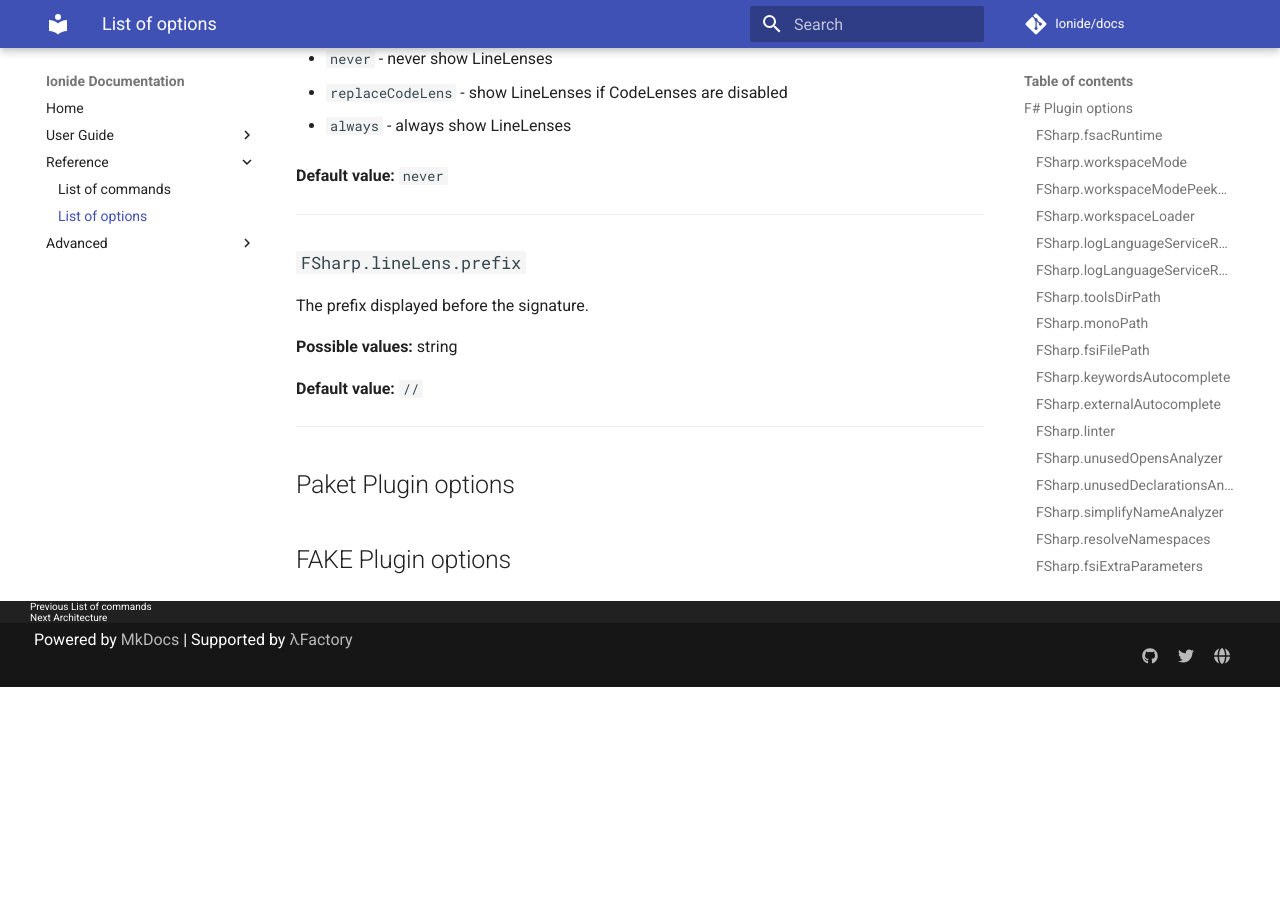
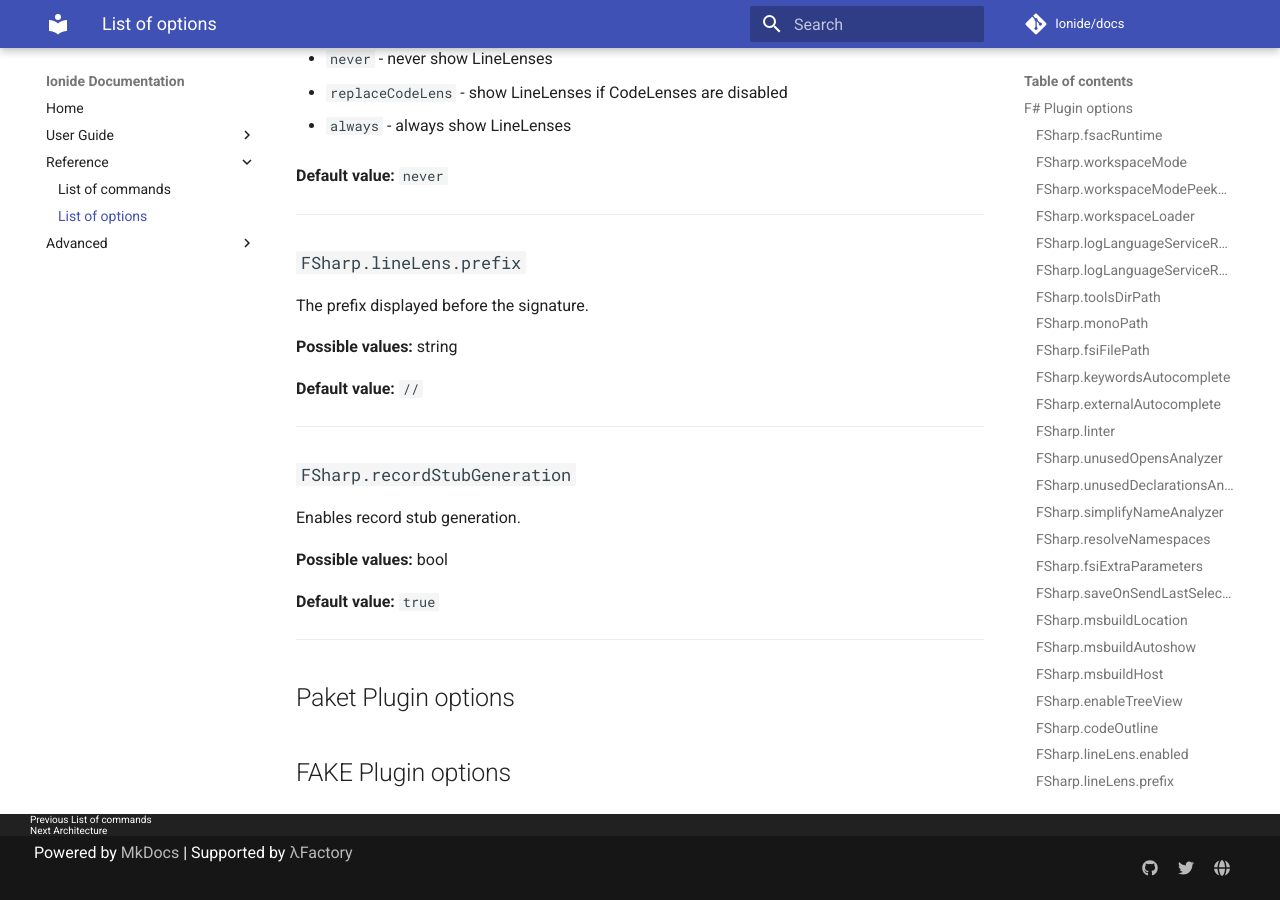
Before and after one commit to vincelee888/docs, an MkDocs documentation site: the page built from docs/options.md, in a window 1280 px wide and 900 px high, scrolled down 6305 px. Built offline with MkDocs 1.6.1 and Material for MkDocs 9.7.7, drawn with Linux system fonts in a browser that asks for light colours; comment, search, counter and statistics services are not loaded; old or Windows-style settings are respelled for this version of MkDocs; before the commit the page ends 6992 px from its top, so only the background shows below that.

Commit message:
Add FSharp.recordStubGeneration documentation (#6)

```diff
--- a/docs/options.md
+++ b/docs/options.md
@@ -296,6 +296,16 @@
 
 ---
 
+### `FSharp.recordStubGeneration`
+
+Enables record stub generation.
+
+**Possible values:** bool
+
+**Default value:** `true`
+
+---
+
 ## Paket Plugin options
 
 ## FAKE Plugin options
```
